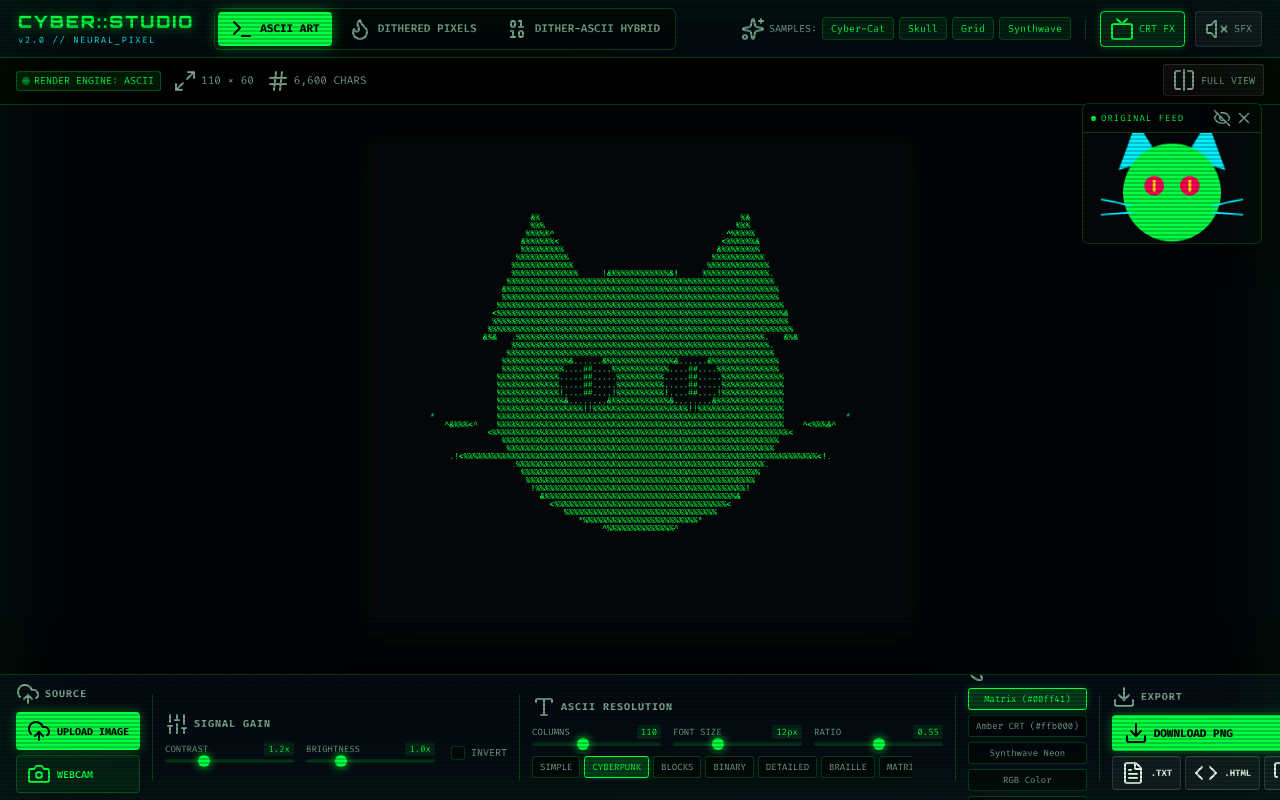
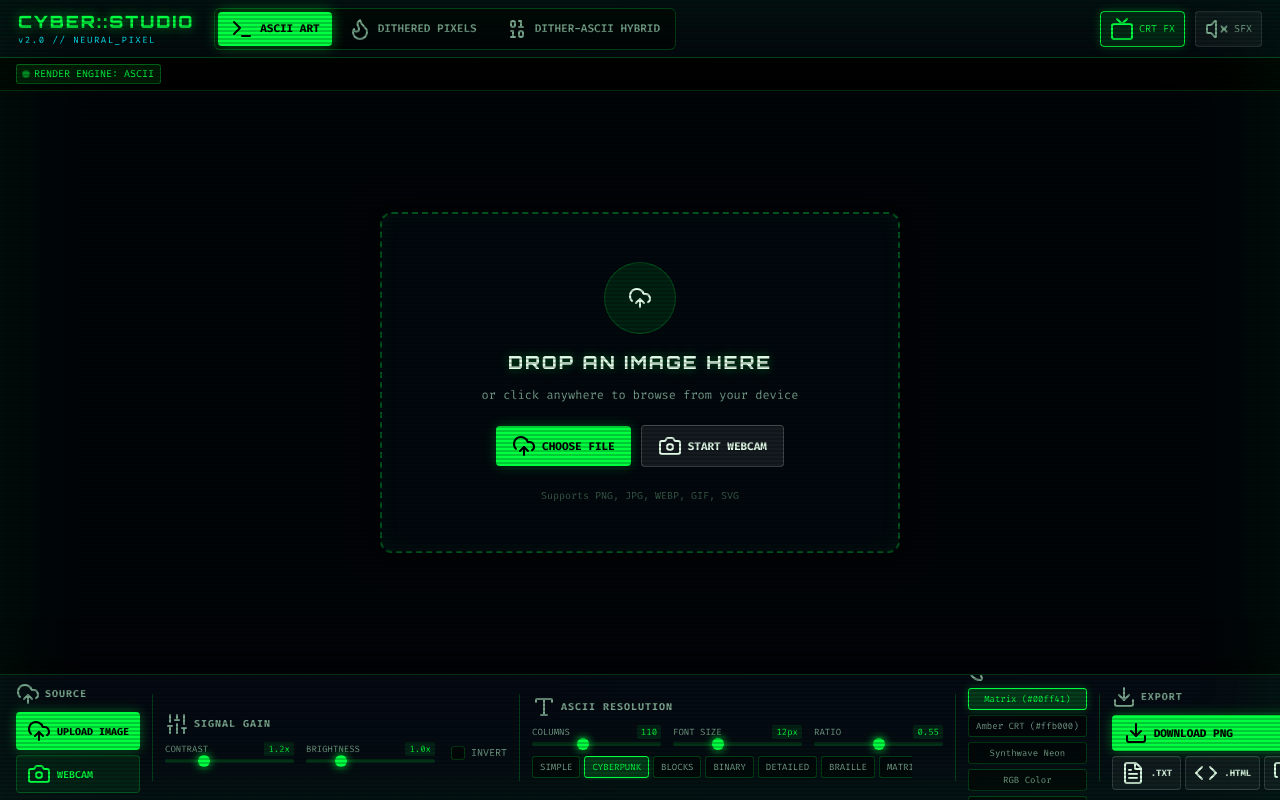
Before and after one commit to HDBinath/ascii-art-maker, a Next.js app: page / in a window 1280 px wide. Built offline with nearby package versions, Linux system fonts and the light colour scheme.

Commit message:
feat: remove sample presets and provide clean initial idle state with full-screen dropzone

```diff
--- a/src/app/globals.css
+++ b/src/app/globals.css
@@ -176,39 +176,6 @@ body {
   gap: 10px;
 }
 
-.sample-presets-group {
-  display: flex;
-  align-items: center;
-  gap: 5px;
-}
-
-.group-label {
-  font-family: var(--font-lisa);
-  font-size: 10px;
-  color: var(--text-sub);
-  display: flex;
-  align-items: center;
-  gap: 4px;
-}
-
-.btn-chip {
-  background: rgba(0, 255, 65, 0.08);
-  border: 1px solid var(--border-neon);
-  color: var(--neon-green);
-  font-family: var(--font-lisa);
-  font-size: 10px;
-  padding: 4px 8px;
-  border-radius: 4px;
-  cursor: pointer;
-  transition: all 0.2s ease;
-}
-
-.btn-chip:hover {
-  background: rgba(0, 255, 65, 0.25);
-  border-color: var(--neon-green);
-  box-shadow: 0 0 10px rgba(0, 255, 65, 0.4);
-}
-
 .header-divider {
   width: 1px;
   height: 20px;
@@ -357,6 +324,107 @@ body {
 
 .hidden-source-canvas {
   display: none;
+}
+
+/* Viewport Idle Dropzone */
+.viewport-idle-dropzone {
+  border: 2px dashed rgba(0, 255, 65, 0.3);
+  background: rgba(4, 10, 18, 0.7);
+  border-radius: 12px;
+  padding: 48px 36px;
+  display: flex;
+  flex-direction: column;
+  align-items: center;
+  gap: 12px;
+  text-align: center;
+  cursor: pointer;
+  max-width: 520px;
+  width: 90%;
+  backdrop-filter: blur(16px);
+  box-shadow: 0 0 30px rgba(0, 0, 0, 0.8), inset 0 0 20px rgba(0, 255, 65, 0.05);
+  transition: all 0.25s ease;
+}
+
+.viewport-idle-dropzone:hover {
+  border-color: var(--neon-green);
+  background: rgba(0, 255, 65, 0.05);
+  box-shadow: 0 0 30px rgba(0, 255, 65, 0.25);
+  transform: translateY(-2px);
+}
+
+.idle-icon-ring {
+  width: 72px;
+  height: 72px;
+  border-radius: 50%;
+  background: rgba(0, 255, 65, 0.1);
+  border: 1px solid var(--border-neon);
+  display: flex;
+  align-items: center;
+  justify-content: center;
+  margin-bottom: 4px;
+}
+
+.idle-title {
+  font-family: var(--font-cyber);
+  font-size: 18px;
+  letter-spacing: 2px;
+  color: var(--text-main);
+  text-shadow: 0 0 10px rgba(0, 255, 65, 0.4);
+}
+
+.idle-subtitle {
+  font-family: var(--font-lisa);
+  font-size: 12px;
+  color: var(--text-sub);
+}
+
+.idle-quick-actions {
+  display: flex;
+  align-items: center;
+  gap: 10px;
+  margin: 10px 0;
+}
+
+.btn-idle-action {
+  display: inline-flex;
+  align-items: center;
+  gap: 6px;
+  background: var(--neon-green);
+  color: #000;
+  font-family: var(--font-lisa);
+  font-size: 11px;
+  font-weight: 700;
+  padding: 8px 16px;
+  border-radius: 4px;
+  border: none;
+  cursor: pointer;
+  transition: all 0.2s;
+  box-shadow: 0 0 12px rgba(0, 255, 65, 0.3);
+}
+
+.btn-idle-action:hover {
+  background: #33ff66;
+  box-shadow: 0 0 20px rgba(0, 255, 65, 0.5);
+  transform: translateY(-1px);
+}
+
+.btn-idle-action.secondary {
+  background: rgba(255, 255, 255, 0.08);
+  border: 1px solid rgba(255, 255, 255, 0.2);
+  color: var(--text-main);
+  box-shadow: none;
+}
+
+.btn-idle-action.secondary:hover {
+  border-color: var(--neon-cyan);
+  color: var(--neon-cyan);
+  background: rgba(0, 240, 255, 0.12);
+}
+
+.idle-hint {
+  font-family: var(--font-lisa);
+  font-size: 10px;
+  color: var(--text-dim);
 }
 
 /* Split screen slider */
--- a/src/app/page.tsx
+++ b/src/app/page.tsx
@@ -9,7 +9,7 @@ import { BottomControlDock } from '@/components/BottomControlDock';
 import { processAsciiArt, generateHtmlExport } from '@/lib/asciiEngine';
 import { processDitheredPixelArt } from '@/lib/ditherEngine';
 import { soundFx } from '@/lib/soundFx';
-import { CheckCircle2, UploadCloud } from 'lucide-react';
+import { CheckCircle2 } from 'lucide-react';
 
 export default function Home() {
   const [mode, setMode] = useState<AppMode>('ascii');
@@ -50,6 +50,7 @@ export default function Home() {
   const sourceCanvasRef = useRef<HTMLCanvasElement | null>(null);
   const targetCanvasRef = useRef<HTMLCanvasElement | null>(null);
   const videoRef = useRef<HTMLVideoElement | null>(null);
+  const hiddenFileInputRef = useRef<HTMLInputElement | null>(null);
   const animFrameRef = useRef<number | null>(null);
 
   // Cached Export Text & Stats
@@ -237,132 +238,6 @@ export default function Home() {
     setStats({ width: 0, height: 0, count: 0, unitName: 'CHARS' });
   };
 
-  // Generate Sample Presets
-  const handleLoadSample = useCallback((sampleType: string) => {
-    const canvas = document.createElement('canvas');
-    canvas.width = 400;
-    canvas.height = 400;
-    const ctx = canvas.getContext('2d');
-    if (!ctx) return;
-
-    if (sampleType === 'cyber-cat') {
-      ctx.fillStyle = '#05070a';
-      ctx.fillRect(0, 0, 400, 400);
-
-      // Ears
-      ctx.fillStyle = '#00f0ff';
-      ctx.beginPath();
-      ctx.moveTo(80, 160); ctx.lineTo(120, 50); ctx.lineTo(170, 130); ctx.fill();
-      ctx.beginPath();
-      ctx.moveTo(320, 160); ctx.lineTo(280, 50); ctx.lineTo(230, 130); ctx.fill();
-
-      // Head
-      ctx.fillStyle = '#00ff41';
-      ctx.beginPath();
-      ctx.arc(200, 210, 110, 0, Math.PI * 2);
-      ctx.fill();
-
-      // Glowing Eyes
-      ctx.fillStyle = '#ff0055';
-      ctx.beginPath();
-      ctx.arc(160, 195, 22, 0, Math.PI * 2);
-      ctx.arc(240, 195, 22, 0, Math.PI * 2);
-      ctx.fill();
-
-      // Pupils
-      ctx.fillStyle = '#ffe600';
-      ctx.fillRect(157, 182, 6, 26);
-      ctx.fillRect(237, 182, 6, 26);
-
-      // Whiskers
-      ctx.strokeStyle = '#00f0ff';
-      ctx.lineWidth = 4;
-      ctx.beginPath();
-      ctx.moveTo(110, 240); ctx.lineTo(40, 225);
-      ctx.moveTo(110, 255); ctx.lineTo(40, 260);
-      ctx.moveTo(290, 240); ctx.lineTo(360, 225);
-      ctx.moveTo(290, 255); ctx.lineTo(360, 260);
-      ctx.stroke();
-
-    } else if (sampleType === 'skull') {
-      ctx.fillStyle = '#000000';
-      ctx.fillRect(0, 0, 400, 400);
-
-      // Skull Cranium
-      ctx.fillStyle = '#ffffff';
-      ctx.beginPath();
-      ctx.arc(200, 170, 100, 0, Math.PI * 2);
-      ctx.fill();
-
-      // Jaw
-      ctx.fillRect(155, 230, 90, 80);
-
-      // Eye Sockets
-      ctx.fillStyle = '#000000';
-      ctx.beginPath();
-      ctx.arc(165, 175, 25, 0, Math.PI * 2);
-      ctx.arc(235, 175, 25, 0, Math.PI * 2);
-      ctx.fill();
-
-      // Nose Cavity
-      ctx.beginPath();
-      ctx.moveTo(200, 195); ctx.lineTo(190, 225); ctx.lineTo(210, 225); ctx.fill();
-
-      // Teeth
-      ctx.strokeStyle = '#000000';
-      ctx.lineWidth = 4;
-      for (let i = 170; i <= 230; i += 15) {
-        ctx.beginPath();
-        ctx.moveTo(i, 270);
-        ctx.lineTo(i, 305);
-        ctx.stroke();
-      }
-    } else if (sampleType === 'synthwave') {
-      const sky = ctx.createLinearGradient(0, 0, 0, 400);
-      sky.addColorStop(0, '#0d0221');
-      sky.addColorStop(0.6, '#261447');
-      sky.addColorStop(1, '#ff3864');
-      ctx.fillStyle = sky;
-      ctx.fillRect(0, 0, 400, 400);
-
-      const sun = ctx.createRadialGradient(200, 220, 20, 200, 220, 90);
-      sun.addColorStop(0, '#ffe600');
-      sun.addColorStop(0.7, '#ff0055');
-      sun.addColorStop(1, 'transparent');
-      ctx.fillStyle = sun;
-      ctx.beginPath();
-      ctx.arc(200, 220, 90, 0, Math.PI * 2);
-      ctx.fill();
-
-      ctx.fillStyle = '#0d0221';
-      for (let y = 170; y <= 270; y += 14) {
-        ctx.fillRect(100, y, 200, (y - 150) * 0.08 + 2);
-      }
-    } else {
-      ctx.fillStyle = '#001100';
-      ctx.fillRect(0, 0, 400, 400);
-      const grad = ctx.createRadialGradient(200, 200, 20, 200, 200, 180);
-      grad.addColorStop(0, '#00ff41');
-      grad.addColorStop(0.6, '#008f11');
-      grad.addColorStop(1, '#001100');
-      ctx.fillStyle = grad;
-      ctx.beginPath();
-      ctx.arc(200, 200, 170, 0, Math.PI * 2);
-      ctx.fill();
-
-      ctx.fillStyle = '#ffffff';
-      ctx.font = '900 48px monospace';
-      ctx.fillText('NEO::42', 110, 215);
-    }
-
-    handleImageLoaded(canvas);
-  }, [handleImageLoaded]);
-
-  // Load default sample on mount
-  useEffect(() => {
-    handleLoadSample('cyber-cat');
-  }, [handleLoadSample]);
-
   // Global Drag and Drop Handler
   const handleGlobalDrop = (e: React.DragEvent<HTMLDivElement>) => {
     e.preventDefault();
@@ -371,12 +246,31 @@ export default function Home() {
     }
   };
 
+  const triggerUploadClick = () => {
+    hiddenFileInputRef.current?.click();
+  };
+
+  const hasImage = Boolean(previewUrl || sourceType === 'webcam');
+
   return (
     <div
       className={`cyber-app-shell ${crtEnabled ? 'crt-active' : ''}`}
       onDragOver={(e) => e.preventDefault()}
       onDrop={handleGlobalDrop}
     >
+      <input
+        type="file"
+        ref={hiddenFileInputRef}
+        onChange={(e) => {
+          if (e.target.files && e.target.files[0]) {
+            handleFileUpload(e.target.files[0]);
+            e.target.value = '';
+          }
+        }}
+        accept="image/*"
+        className="hidden"
+      />
+
       {/* CRT Scanline Shader Overlay */}
       <div className="crt-scanlines-overlay" />
       <div className="crt-glow-bloom" />
@@ -389,7 +283,6 @@ export default function Home() {
         setAudioEnabled={setAudioEnabled}
         crtEnabled={crtEnabled}
         setCrtEnabled={setCrtEnabled}
-        onLoadSample={handleLoadSample}
       />
 
       {/* Main Full-Screen Hero Viewport with Top-Right PiP */}
@@ -398,6 +291,12 @@ export default function Home() {
           options={options}
           canvasRef={targetCanvasRef}
           sourceCanvasRef={sourceCanvasRef}
+          hasImage={hasImage}
+          onUploadClick={triggerUploadClick}
+          onWebcamClick={() => {
+            soundFx.playClick();
+            setSourceType(sourceType === 'webcam' ? 'upload' : 'webcam');
+          }}
           stats={stats}
         />
 
@@ -406,7 +305,7 @@ export default function Home() {
           previewUrl={previewUrl}
           sourceType={sourceType}
           onClearImage={handleClearImage}
-          onUploadClick={() => {}}
+          onUploadClick={triggerUploadClick}
           webcamMirrored={webcamMirrored}
           setWebcamMirrored={setWebcamMirrored}
           videoRef={videoRef}
--- a/src/components/Header.tsx
+++ b/src/components/Header.tsx
@@ -3,7 +3,7 @@
 import React from 'react';
 import { AppMode } from '@/lib/types';
 import { soundFx } from '@/lib/soundFx';
-import { Terminal, Sparkles, Tv, Volume2, VolumeX, Eye, Flame, Binary } from 'lucide-react';
+import { Terminal, Tv, Volume2, VolumeX, Flame, Binary } from 'lucide-react';
 
 interface HeaderProps {
   mode: AppMode;
@@ -12,7 +12,6 @@ interface HeaderProps {
   setAudioEnabled: (enabled: boolean) => void;
   crtEnabled: boolean;
   setCrtEnabled: (enabled: boolean) => void;
-  onLoadSample: (sampleType: string) => void;
 }
 
 export const Header: React.FC<HeaderProps> = ({
@@ -22,7 +21,6 @@ export const Header: React.FC<HeaderProps> = ({
   setAudioEnabled,
   crtEnabled,
   setCrtEnabled,
-  onLoadSample,
 }) => {
   const handleModeChange = (newMode: AppMode) => {
     soundFx.playClick();
@@ -81,17 +79,6 @@ export const Header: React.FC<HeaderProps> = ({
       </div>
 
       <div className="header-right">
-        {/* Preset Samples */}
-        <div className="sample-presets-group">
-          <span className="group-label"><Sparkles className="w-3.5 h-3.5" /> SAMPLES:</span>
-          <button type="button" className="btn-chip" onClick={() => { soundFx.playClick(); onLoadSample('cyber-cat'); }}>Cyber-Cat</button>
-          <button type="button" className="btn-chip" onClick={() => { soundFx.playClick(); onLoadSample('skull'); }}>Skull</button>
-          <button type="button" className="btn-chip" onClick={() => { soundFx.playClick(); onLoadSample('matrix-neo'); }}>Grid</button>
-          <button type="button" className="btn-chip" onClick={() => { soundFx.playClick(); onLoadSample('synthwave'); }}>Synthwave</button>
-        </div>
-
-        <div className="header-divider" />
-
         {/* CRT Scanline Toggle */}
         <button
           type="button"
--- a/src/components/Viewport.tsx
+++ b/src/components/Viewport.tsx
@@ -3,12 +3,15 @@
 import React, { useState, useRef, useEffect } from 'react';
 import { AppOptions } from '@/lib/types';
 import { soundFx } from '@/lib/soundFx';
-import { Maximize2, SplitSquareHorizontal, Eye, Cpu, Hash } from 'lucide-react';
+import { Maximize2, SplitSquareHorizontal, Hash, UploadCloud, Camera } from 'lucide-react';
 
 interface ViewportProps {
   options: AppOptions;
   canvasRef: React.RefObject<HTMLCanvasElement | null>;
   sourceCanvasRef: React.RefObject<HTMLCanvasElement | null>;
+  hasImage: boolean;
+  onUploadClick: () => void;
+  onWebcamClick: () => void;
   stats: {
     width: number;
     height: number;
@@ -21,6 +24,9 @@ export const Viewport: React.FC<ViewportProps> = ({
   options,
   canvasRef,
   sourceCanvasRef,
+  hasImage,
+  onUploadClick,
+  onWebcamClick,
   stats,
 }) => {
   const [splitView, setSplitView] = useState(false);
@@ -61,6 +67,8 @@ export const Viewport: React.FC<ViewportProps> = ({
             <span className="pulse-dot" />
             <span>RENDER ENGINE: {options.mode.toUpperCase()}</span>
           </span>
+          {hasImage && (
+            <>
               <span className="hud-meta">
                 <Maximize2 className="w-3.5 h-3.5 text-cyan-400" />
                 <span>{stats.width} × {stats.height}</span>
@@ -69,8 +77,11 @@ export const Viewport: React.FC<ViewportProps> = ({
                 <Hash className="w-3.5 h-3.5 text-green-400" />
                 <span>{stats.count.toLocaleString()} {stats.unitName}</span>
               </span>
+            </>
+          )}
         </div>
 
+        {hasImage && (
           <div className="hud-tools-group">
             <button
               type="button"
@@ -85,6 +96,7 @@ export const Viewport: React.FC<ViewportProps> = ({
               <span>{splitView ? 'SPLIT VIEW' : 'FULL VIEW'}</span>
             </button>
           </div>
+        )}
       </div>
 
       {/* Main Canvas Area */}
@@ -95,16 +107,50 @@ export const Viewport: React.FC<ViewportProps> = ({
         {/* Hidden Source Canvas */}
         <canvas ref={sourceCanvasRef} className="hidden-source-canvas" />
 
-        {/* Target Render Canvas */}
+        {hasImage ? (
           <div className="canvas-wrapper-center">
             <canvas
               ref={canvasRef}
               className={`main-output-canvas ${splitView ? 'split-active' : ''}`}
             />
           </div>
+        ) : (
+          <div className="viewport-idle-dropzone" onClick={onUploadClick}>
+            <div className="idle-icon-ring">
+              <UploadCloud className="w-10 h-10 text-green-400" />
+            </div>
+            <h2 className="idle-title">DROP AN IMAGE HERE</h2>
+            <p className="idle-subtitle">or click anywhere to browse from your device</p>
+            <div className="idle-quick-actions">
+              <button
+                type="button"
+                className="btn-idle-action"
+                onClick={(e) => {
+                  e.stopPropagation();
+                  onUploadClick();
+                }}
+              >
+                <UploadCloud className="w-4 h-4" />
+                <span>CHOOSE FILE</span>
+              </button>
+              <button
+                type="button"
+                className="btn-idle-action secondary"
+                onClick={(e) => {
+                  e.stopPropagation();
+                  onWebcamClick();
+                }}
+              >
+                <Camera className="w-4 h-4" />
+                <span>START WEBCAM</span>
+              </button>
+            </div>
+            <span className="idle-hint">Supports PNG, JPG, WEBP, GIF, SVG</span>
+          </div>
+        )}
 
         {/* Split View Divider Handle */}
-        {splitView && (
+        {hasImage && splitView && (
           <div
             className="split-divider-handle"
             style={{ left: `${splitPos}%` }}
```
Lines whose indentation alone changed are shown as unchanged.
